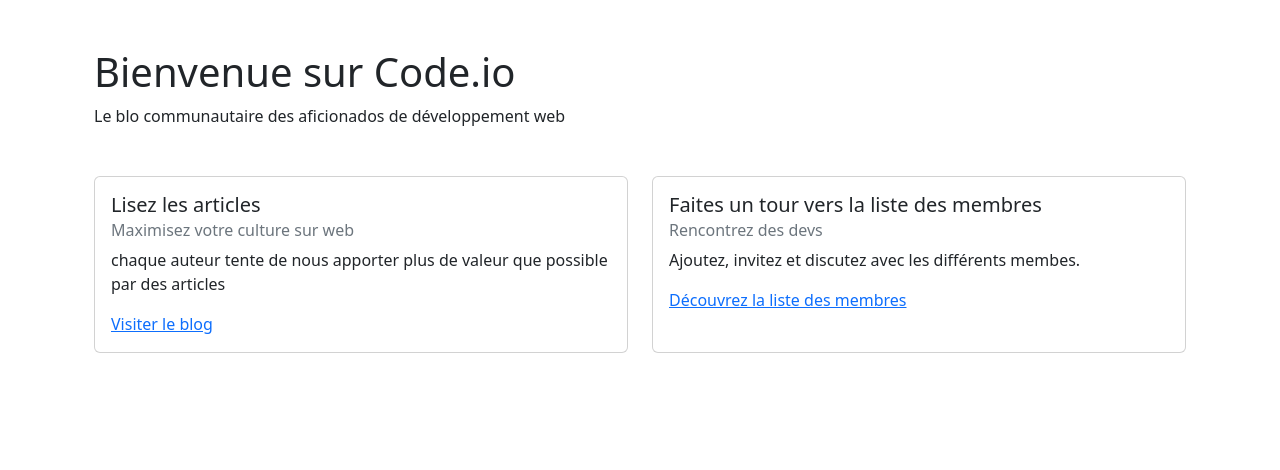
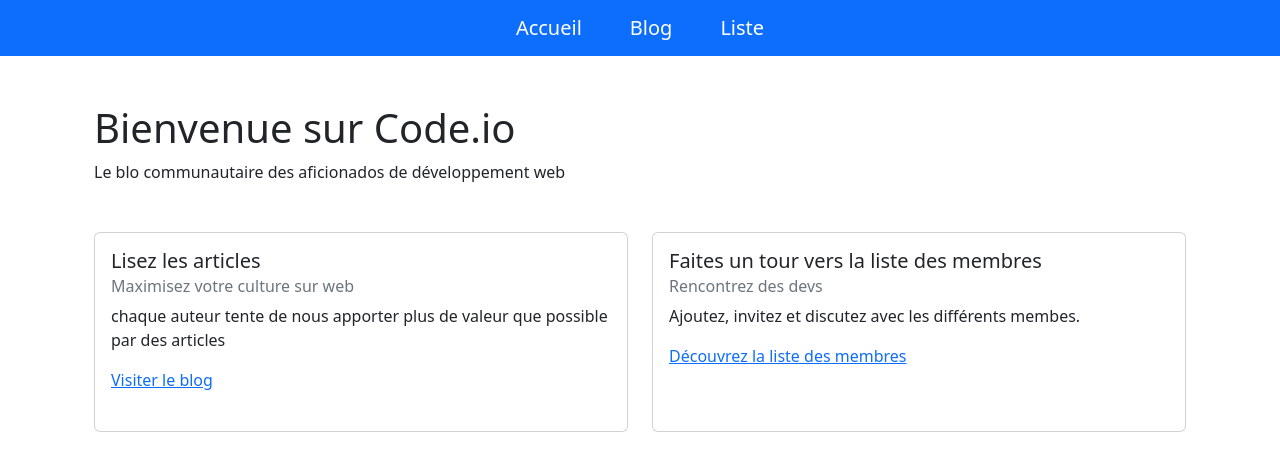
Before and after one commit to esperantkela/simple-nextjs-blog, a Next.js app: page / in a window 1280 px wide. Shown: the top 470 px of the page. Built offline with nearby package versions, Linux system fonts and the light colour scheme.

Commit message:
add navbar

```diff
--- /dev/null
+++ b/components/Layouts/MainLayout.js
@@ -0,0 +1,12 @@
+import Header from "./Partials/Header";
+
+const MainLayout = ({ children }) => {
+  return (
+    <>
+      <Header />
+      {children}
+    </>
+  );
+};
+
+export default MainLayout;
--- /dev/null
+++ b/components/Layouts/Partials/Header.js
@@ -0,0 +1,23 @@
+import Link from "next/link";
+
+const Header = () => {
+  return (
+    <>
+      <nav className="navbar navbar-dark bg-primary">
+        <div className="container-fluid justify-content-center">
+          <Link href="/" className="navbar-brand mx-4">
+            Accueil
+          </Link>
+          <Link href="/blog" className="navbar-brand mx-4">
+            Blog
+          </Link>
+          <Link href="/utilisateurs" className="navbar-brand mx-4">
+            Liste
+          </Link>
+        </div>
+      </nav>
+    </>
+  );
+};
+
+export default Header;
--- a/pages/_app.js
+++ b/pages/_app.js
@@ -1,5 +1,10 @@
+import MainLayout from '@/components/Layouts/MainLayout';
 import 'bootstrap/dist/css/bootstrap.min.css';
 
 export default function App({ Component, pageProps }) {
-  return <Component {...pageProps} />
+  return (
+    <MainLayout>
+       <Component {...pageProps} />
+    </MainLayout>
+  )
 }
--- a/pages/index.js
+++ b/pages/index.js
@@ -6,7 +6,7 @@ export default function Home() {
       <span>Le blo communautaire des aficionados de développement web</span>
 
       <div className="row mt-5">
-        <div className="col-12 col-sm-6">
+        <div className="col-12 col-sm-6" style={{ minHeight: '200px' }}>
           <div className="card w-100 h-100">
             <div className="card-body">
               <h5 className="card-title">Lisez les articles</h5>
@@ -20,7 +20,7 @@ export default function Home() {
             </div>
           </div>
         </div>
-        <div className="col-12 col-sm-6">
+        <div className="col-12 col-sm-6" style={{ minHeight: '200px' }}>
           <div className="card w-100 h-100">
             <div className="card-body">
               <h5 className="card-title">Faites un tour vers la liste des membres</h5>
```
